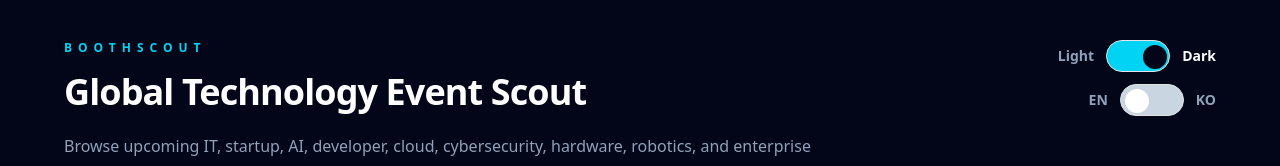
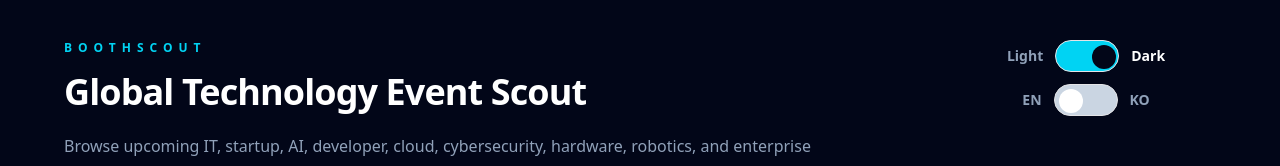
Before and after one commit to jinnymoon2/booth-scout, a Next.js app: page / in a window 1280 px wide. Shown: the top 166 px of the page. Built offline with nearby package versions, Linux system fonts and the light colour scheme; no server answers.

Commit message:
style: center theme and language toggles

```diff
--- a/app/events/page.tsx
+++ b/app/events/page.tsx
@@ -415,7 +415,7 @@
             </p>
           </div>
 
-          <div className="flex flex-col gap-3 md:items-end">
+          <div className="flex flex-col items-center justify-center gap-3 md:min-w-[260px]">
             <div className="flex items-center gap-3">
               <span
                 className={
```
